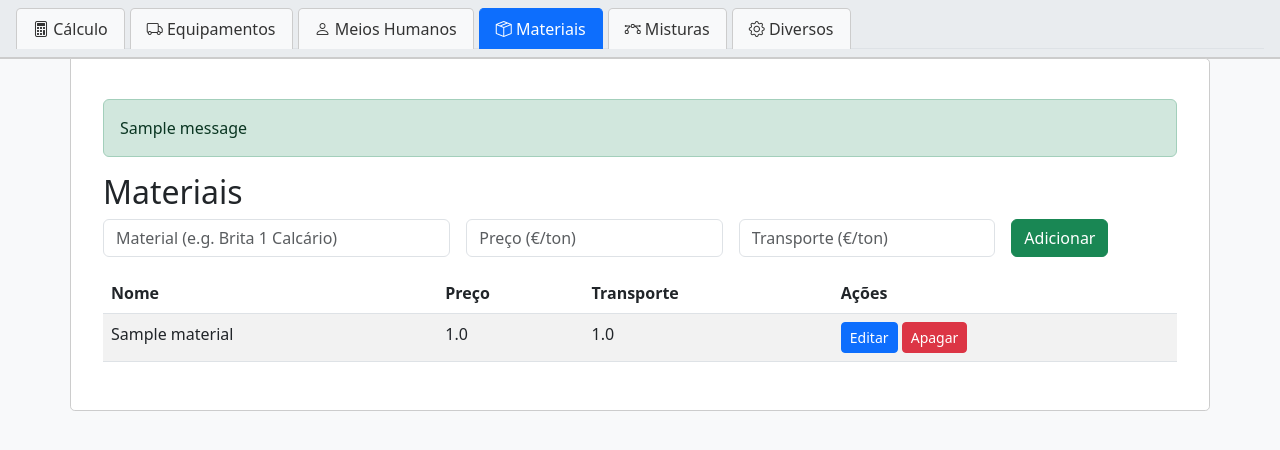
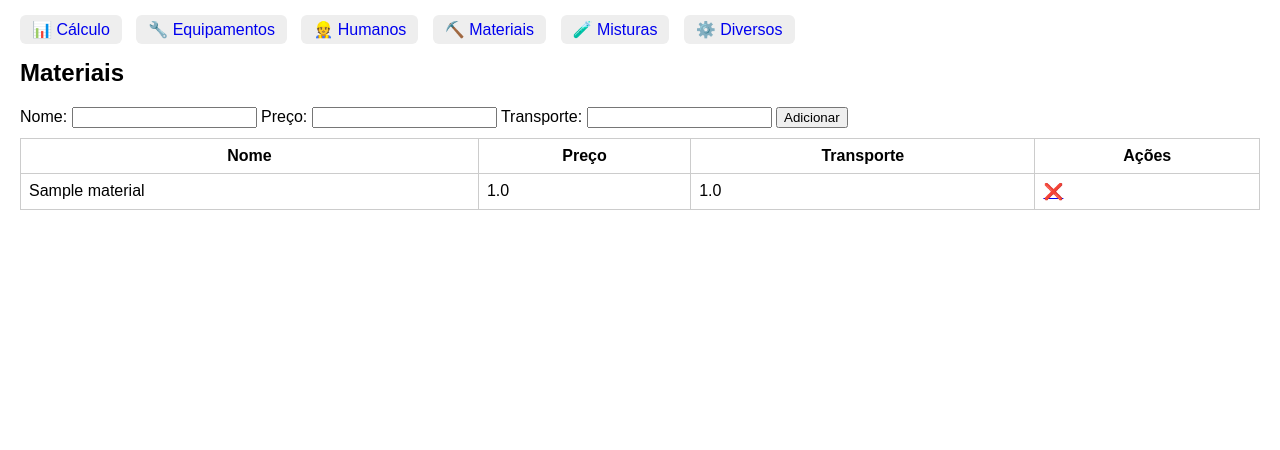
Before and after one commit to louiscarvalheiro-code/meu-sistema, a Flask app: page /materiais in a window 1280 px wide. Shown: the top 450 px of the page. Run offline with Flask 3, Linux system fonts and the light colour scheme; tables that the repository leaves empty hold one stand-in row (values such as "Sample post"); one stand-in notice (Sample message) is shown.

Commit message:
Add files via upload

```diff
--- a/app.py
+++ b/app.py
@@ -1,298 +1,157 @@
-
-from flask import Flask, render_template, request, redirect, url_for, flash
+from flask import Flask, render_template, request, redirect, url_for
 from flask_sqlalchemy import SQLAlchemy
-from sqlalchemy.sql import func
 
 app = Flask(__name__)
 app.config['SQLALCHEMY_DATABASE_URI'] = 'sqlite:///database.db'
 app.config['SQLALCHEMY_TRACK_MODIFICATIONS'] = False
-app.config['SECRET_KEY'] = 'uma-chave-secreta-123'
 db = SQLAlchemy(app)
 
 class Equipamento(db.Model):
     id = db.Column(db.Integer, primary_key=True)
-    nome = db.Column(db.String(120), nullable=False)
-    custo = db.Column(db.Float, nullable=False)
+    nome = db.Column(db.String(100))
+    custo = db.Column(db.Float)
 
 class Humano(db.Model):
     id = db.Column(db.Integer, primary_key=True)
-    nome = db.Column(db.String(120), nullable=False)
-    custo = db.Column(db.Float, nullable=False)
+    nome = db.Column(db.String(100))
+    custo = db.Column(db.Float)
 
 class Material(db.Model):
     id = db.Column(db.Integer, primary_key=True)
-    nome = db.Column(db.String(120), nullable=False)
-    preco = db.Column(db.Float, nullable=False, default=0.0)
-    transporte = db.Column(db.Float, nullable=False, default=0.0)
+    nome = db.Column(db.String(100))
+    preco = db.Column(db.Float)
+    transporte = db.Column(db.Float)
 
 class Mistura(db.Model):
     id = db.Column(db.Integer, primary_key=True)
-    nome = db.Column(db.String(120), nullable=False)
-    baridade = db.Column(db.Float, nullable=False, default=1.0)
-
-class MisturaComponente(db.Model):
-    id = db.Column(db.Integer, primary_key=True)
-    mistura_id = db.Column(db.Integer, db.ForeignKey('mistura.id'), nullable=False)
-    material_id = db.Column(db.Integer, db.ForeignKey('material.id'), nullable=False)
-    percentagem = db.Column(db.Float, nullable=False, default=0.0)
-    mistura = db.relationship('Mistura', backref=db.backref('componentes', cascade='all, delete-orphan'))
-    material = db.relationship('Material')
+    nome = db.Column(db.String(100))
+    baridade = db.Column(db.Float)
 
 class Diverso(db.Model):
     id = db.Column(db.Integer, primary_key=True)
-    nome = db.Column(db.String(120), nullable=False)
-    valor = db.Column(db.Float, nullable=False)
+    nome = db.Column(db.String(100))
+    valor = db.Column(db.Float)
 
-@app.before_first_request
-def create_tables():
+with app.app_context():
     db.create_all()
-    if Mistura.query.count() == 0:
-        m1 = Mistura(nome='Desgaste', baridade=2.4)
-        m2 = Mistura(nome='Binder', baridade=2.0)
-        m3 = Mistura(nome='Macadame', baridade=1.8)
-        m4 = Mistura(nome='Argamassa', baridade=1.6)
-        m5 = Mistura(nome='Desgaste Subjacente', baridade=2.2)
-        db.session.add_all([m1,m2,m3,m4,m5])
+
+@app.route("/")
+def index():
+    misturas = Mistura.query.all()
+    return render_template("index.html", misturas=misturas)
+
+@app.route("/calcular", methods=["POST"])
+def calcular():
+    mistura_id = int(request.form["mistura"])
+    espessura = float(request.form["espessura"])
+    producao = float(request.form["producao"])
+    distancia = float(request.form["distancia"])
+    dificuldade = int(request.form["dificuldade"])
+    lucro = float(request.form["lucro"])
+
+    custo_central = sum([d.valor for d in Diverso.query.filter(Diverso.nome=="Central").all()])
+    custo_fabrico = sum([d.valor for d in Diverso.query.filter(Diverso.nome=="Fabrico").all()])
+    custo_equip = sum([e.custo for e in Equipamento.query.all()])
+    custo_humanos = sum([h.custo for h in Humano.query.all()])
+    custo_materiais = sum([m.preco for m in Material.query.all()])
+    custo_transporte = sum([m.transporte for m in Material.query.all()])
+
+    mistura = Mistura.query.get(mistura_id)
+    baridade = mistura.baridade if mistura else 1.0
+
+    Nciclos = 5
+    custo = (((custo_central + custo_equip + custo_humanos) / producao) +
+             (custo_fabrico + custo_materiais + (custo_transporte / (30 * Nciclos))))
+    custo_final = custo * baridade * (1 + lucro/100)
+
+    return render_template("index.html", misturas=Mistura.query.all(),
+                           resultado=round(custo_final,2))
+
+@app.route("/equipamentos", methods=["GET","POST"])
+def equipamentos():
+    if request.method == "POST":
+        nome = request.form["nome"]
+        custo = float(request.form["custo"])
+        db.session.add(Equipamento(nome=nome, custo=custo))
         db.session.commit()
+        return redirect(url_for("equipamentos"))
+    return render_template("equipamentos.html", equipamentos=Equipamento.query.all())
 
-@app.route('/', methods=['GET','POST'])
-def calculo():
-    resultado = None
-    misturas = Mistura.query.order_by(Mistura.nome).all()
-    if request.method == 'POST':
-        mistura_id = int(request.form.get('mistura_id') or 0)
-        espessura = float(request.form.get('espessura') or 0)
-        producao = float(request.form.get('producao') or 1)
-        distancia = float(request.form.get('distancia') or 0)
-        dificuldade = int(request.form.get('dificuldade') or 1)
-        lucro = float(request.form.get('lucro') or 0)
+@app.route("/equipamentos/delete/<int:id>")
+def delete_equip(id):
+    e = Equipamento.query.get(id)
+    db.session.delete(e)
+    db.session.commit()
+    return redirect(url_for("equipamentos"))
 
-        custo_central_row = Diverso.query.filter_by(nome='Custo Central').first()
-        custo_fabrico_row = Diverso.query.filter_by(nome='Custo Fabrico').first()
-        custo_central = custo_central_row.valor if custo_central_row else 0.0
-        custo_fabrico = custo_fabrico_row.valor if custo_fabrico_row else 0.0
+@app.route("/humanos", methods=["GET","POST"])
+def humanos():
+    if request.method == "POST":
+        nome = request.form["nome"]
+        custo = float(request.form["custo"])
+        db.session.add(Humano(nome=nome, custo=custo))
+        db.session.commit()
+        return redirect(url_for("humanos"))
+    return render_template("humanos.html", humanos=Humano.query.all())
 
-        soma_equip = db.session.query(func.coalesce(func.sum(Equipamento.custo),0)).scalar()
-        soma_humanos = db.session.query(func.coalesce(func.sum(Humano.custo),0)).scalar()
-        custo_mistura = 0.0
-        custo_transporte = 0.0
-        baridade = 1.0
-        if mistura_id:
-            mistura = Mistura.query.get(mistura_id)
-            if mistura:
-                baridade = mistura.baridade or 1.0
-                for comp in mistura.componentes:
-                    mat = comp.material
-                    pct = (comp.percentagem or 0.0)/100.0
-                    preco_material = (mat.preco or 0.0)
-                    preco_transp = (mat.transporte or 0.0)
-                    custo_mistura += preco_material * pct
-                    custo_transporte += preco_transp * pct
+@app.route("/humanos/delete/<int:id>")
+def delete_humano(id):
+    h = Humano.query.get(id)
+    db.session.delete(h)
+    db.session.commit()
+    return redirect(url_for("humanos"))
 
-        N = 5
-        producao = producao if producao>0 else 1
+@app.route("/materiais", methods=["GET","POST"])
+def materiais():
+    if request.method == "POST":
+        nome = request.form["nome"]
+        preco = float(request.form["preco"])
+        transporte = float(request.form["transporte"])
+        db.session.add(Material(nome=nome, preco=preco, transporte=transporte))
+        db.session.commit()
+        return redirect(url_for("materiais"))
+    return render_template("materiais.html", materiais=Material.query.all())
 
-        fixo_por_ton = (custo_central + soma_equip + soma_humanos) / producao
-        variavel_por_ton = custo_fabrico + custo_mistura + (custo_transporte / (30 * N))
-        custo_base = (fixo_por_ton + variavel_por_ton) * baridade
-        preco_final = custo_base * (1 + lucro/100.0)
+@app.route("/materiais/delete/<int:id>")
+def delete_material(id):
+    m = Material.query.get(id)
+    db.session.delete(m)
+    db.session.commit()
+    return redirect(url_for("materiais"))
 
-        resultado = {
-            'preco_final': round(preco_final,2),
-            'fixo_por_ton': round(fixo_por_ton,3),
-            'variavel_por_ton': round(variavel_por_ton,3),
-            'baridade': baridade,
-            'custo_mistura': round(custo_mistura,3),
-            'custo_transporte': round(custo_transporte,3),
-            'soma_equip': round(soma_equip,3),
-            'soma_humanos': round(soma_humanos,3)
-        }
+@app.route("/misturas", methods=["GET","POST"])
+def misturas():
+    if request.method == "POST":
+        nome = request.form["nome"]
+        baridade = float(request.form["baridade"])
+        db.session.add(Mistura(nome=nome, baridade=baridade))
+        db.session.commit()
+        return redirect(url_for("misturas"))
+    return render_template("misturas.html", misturas=Mistura.query.all())
 
-    return render_template('calculo.html', resultado=resultado, misturas=misturas)
+@app.route("/misturas/delete/<int:id>")
+def delete_mistura(id):
+    m = Mistura.query.get(id)
+    db.session.delete(m)
+    db.session.commit()
+    return redirect(url_for("misturas"))
 
-@app.route('/equipamentos', methods=['GET','POST'])
-def equipamentos():
-    if request.method == 'POST':
-        nome = request.form.get('nome')
-        custo = float(request.form.get('custo') or 0)
-        if nome:
-            db.session.add(Equipamento(nome=nome, custo=custo))
-            db.session.commit()
-            flash('Equipamento adicionado.', 'success')
-        return redirect(url_for('equipamentos'))
-    lista = Equipamento.query.order_by(Equipamento.nome).all()
-    return render_template('equipamentos.html', lista=lista)
+@app.route("/diversos", methods=["GET","POST"])
+def diversos():
+    if request.method == "POST":
+        nome = request.form["nome"]
+        valor = float(request.form["valor"])
+        db.session.add(Diverso(nome=nome, valor=valor))
+        db.session.commit()
+        return redirect(url_for("diversos"))
+    return render_template("diversos.html", diversos=Diverso.query.all())
 
-@app.route('/equipamentos/edit/<int:id>', methods=['GET','POST'])
-def equipamentos_edit(id):
-    item = Equipamento.query.get_or_404(id)
-    if request.method == 'POST':
-        item.nome = request.form.get('nome')
-        item.custo = float(request.form.get('custo') or 0)
-        db.session.commit()
-        flash('Equipamento atualizado.', 'success')
-        return redirect(url_for('equipamentos'))
-    return render_template('equipamentos_edit.html', item=item)
+@app.route("/diversos/delete/<int:id>")
+def delete_diverso(id):
+    d = Diverso.query.get(id)
+    db.session.delete(d)
+    db.session.commit()
+    return redirect(url_for("diversos"))
 
-@app.route('/equipamentos/delete/<int:id>', methods=['POST'])
-def equipamentos_delete(id):
-    item = Equipamento.query.get_or_404(id)
-    db.session.delete(item)
-    db.session.commit()
-    flash('Equipamento removido.', 'warning')
-    return redirect(url_for('equipamentos'))
-
-@app.route('/humanos', methods=['GET','POST'])
-def humanos():
-    if request.method == 'POST':
-        nome = request.form.get('nome')
-        custo = float(request.form.get('custo') or 0)
-        if nome:
-            db.session.add(Humano(nome=nome, custo=custo))
-            db.session.commit()
-            flash('Humano adicionado.', 'success')
-        return redirect(url_for('humanos'))
-    lista = Humano.query.order_by(Humano.nome).all()
-    return render_template('humanos.html', lista=lista)
-
-@app.route('/humanos/edit/<int:id>', methods=['GET','POST'])
-def humanos_edit(id):
-    item = Humano.query.get_or_404(id)
-    if request.method == 'POST':
-        item.nome = request.form.get('nome')
-        item.custo = float(request.form.get('custo') or 0)
-        db.session.commit()
-        flash('Humano atualizado.', 'success')
-        return redirect(url_for('humanos'))
-    return render_template('humanos_edit.html', item=item)
-
-@app.route('/humanos/delete/<int:id>', methods=['POST'])
-def humanos_delete(id):
-    item = Humano.query.get_or_404(id)
-    db.session.delete(item)
-    db.session.commit()
-    flash('Humano removido.', 'warning')
-    return redirect(url_for('humanos'))
-
-@app.route('/materiais', methods=['GET','POST'])
-def materiais():
-    if request.method == 'POST':
-        nome = request.form.get('nome')
-        preco = float(request.form.get('preco') or 0)
-        transporte = float(request.form.get('transporte') or 0)
-        if nome:
-            db.session.add(Material(nome=nome, preco=preco, transporte=transporte))
-            db.session.commit()
-            flash('Material adicionado.', 'success')
-        return redirect(url_for('materiais'))
-    lista = Material.query.order_by(Material.nome).all()
-    return render_template('materiais.html', lista=lista)
-
-@app.route('/materiais/edit/<int:id>', methods=['GET','POST'])
-def materiais_edit(id):
-    item = Material.query.get_or_404(id)
-    if request.method == 'POST':
-        item.nome = request.form.get('nome')
-        item.preco = float(request.form.get('preco') or 0)
-        item.transporte = float(request.form.get('transporte') or 0)
-        db.session.commit()
-        flash('Material atualizado.', 'success')
-        return redirect(url_for('materiais'))
-    return render_template('materiais_edit.html', item=item)
-
-@app.route('/materiais/delete/<int:id>', methods=['POST'])
-def materiais_delete(id):
-    item = Material.query.get_or_404(id)
-    db.session.delete(item)
-    db.session.commit()
-    flash('Material removido.', 'warning')
-    return redirect(url_for('materiais'))
-
-@app.route('/misturas', methods=['GET','POST'])
-def misturas():
-    if request.method == 'POST':
-        nome = request.form.get('nome')
-        bar = float(request.form.get('baridade') or 1.0)
-        if nome:
-            db.session.add(Mistura(nome=nome, baridade=bar))
-            db.session.commit()
-            flash('Mistura adicionada.', 'success')
-        return redirect(url_for('misturas'))
-    lista = Mistura.query.order_by(Mistura.nome).all()
-    materiais = Material.query.order_by(Material.nome).all()
-    return render_template('misturas.html', lista=lista, materiais=materiais)
-
-@app.route('/misturas/edit/<int:id>', methods=['GET','POST'])
-def misturas_edit(id):
-    item = Mistura.query.get_or_404(id)
-    if request.method == 'POST':
-        item.nome = request.form.get('nome')
-        item.baridade = float(request.form.get('baridade') or 1.0)
-        db.session.commit()
-        flash('Mistura atualizada.', 'success')
-        return redirect(url_for('misturas'))
-    materiais = Material.query.order_by(Material.nome).all()
-    return render_template('misturas_edit.html', item=item, materiais=materiais)
-
-@app.route('/misturas/delete/<int:id>', methods=['POST'])
-def misturas_delete(id):
-    item = Mistura.query.get_or_404(id)
-    db.session.delete(item)
-    db.session.commit()
-    flash('Mistura removida.', 'warning')
-    return redirect(url_for('misturas'))
-
-@app.route('/mistura_component/add', methods=['POST'])
-def mistura_component_add():
-    mistura_id = int(request.form.get('mistura_id') or 0)
-    material_id = int(request.form.get('material_id') or 0)
-    percent = float(request.form.get('percentagem') or 0)
-    if mistura_id and material_id:
-        db.session.add(MisturaComponente(mistura_id=mistura_id, material_id=material_id, percentagem=percent))
-        db.session.commit()
-        flash('Componente adicionado.', 'success')
-    return redirect(url_for('misturas_edit', id=mistura_id))
-
-@app.route('/mistura_component/delete/<int:id>', methods=['POST'])
-def mistura_component_delete(id):
-    comp = MisturaComponente.query.get_or_404(id)
-    mid = comp.mistura_id
-    db.session.delete(comp)
-    db.session.commit()
-    flash('Componente removido.', 'warning')
-    return redirect(url_for('misturas_edit', id=mid))
-
-@app.route('/diversos', methods=['GET','POST'])
-def diversos():
-    if request.method == 'POST':
-        nome = request.form.get('nome')
-        valor = float(request.form.get('valor') or 0)
-        if nome:
-            db.session.add(Diverso(nome=nome, valor=valor))
-            db.session.commit()
-            flash('Diverso adicionado.', 'success')
-        return redirect(url_for('diversos'))
-    lista = Diverso.query.order_by(Diverso.nome).all()
-    return render_template('diversos.html', lista=lista)
-
-@app.route('/diversos/edit/<int:id>', methods=['GET','POST'])
-def diversos_edit(id):
-    item = Diverso.query.get_or_404(id)
-    if request.method == 'POST':
-        item.nome = request.form.get('nome')
-        item.valor = float(request.form.get('valor') or 0)
-        db.session.commit()
-        flash('Diverso atualizado.', 'success')
-        return redirect(url_for('diversos'))
-    return render_template('diversos_edit.html', item=item)
-
-@app.route('/diversos/delete/<int:id>', methods=['POST'])
-def diversos_delete(id):
-    item = Diverso.query.get_or_404(id)
-    db.session.delete(item)
-    db.session.commit()
-    flash('Diverso removido.', 'warning')
-    return redirect(url_for('diversos'))
-
-if __name__ == '__main__':
-    app.run(host='0.0.0.0', port=10000, debug=True)
+if __name__ == "__main__":
+    app.run(debug=True, port=10000)
--- /dev/null
+++ b/static/style.css
@@ -0,0 +1,6 @@
+body { font-family: Arial; margin: 20px; }
+nav { margin-bottom: 20px; }
+nav a { margin-right: 10px; padding: 6px 12px; background: #eee; border-radius: 6px; text-decoration: none; }
+nav a:hover { background: #ddd; }
+table { border-collapse: collapse; width: 100%; margin-top: 10px; }
+table, th, td { border: 1px solid #ccc; padding: 8px; }
--- a/templates/base.html
+++ b/templates/base.html
@@ -1,60 +1,19 @@
-
 <!DOCTYPE html>
-<html lang="pt">
+<html>
 <head>
-  <meta charset="UTF-8">
   <title>Sistema de Cálculo</title>
-  <link href="https://cdn.jsdelivr.net/npm/bootstrap@5.3.0/dist/css/bootstrap.min.css" rel="stylesheet">
-  <link href="https://cdn.jsdelivr.net/npm/bootstrap-icons/font/bootstrap-icons.css" rel="stylesheet">
-  <style>
-    body { background-color: #f8f9fa; }
-    .menu-excel {
-      background: #e9ecef;
-      border-bottom: 2px solid #ccc;
-      padding: 0.5rem 1rem;
-    }
-    .menu-excel .nav-link {
-      color: #333;
-      font-weight: 500;
-      border: 1px solid #ccc;
-      border-bottom: none;
-      margin-right: 5px;
-      border-radius: 0.3rem 0.3rem 0 0;
-      background: #f8f9fa;
-    }
-    .menu-excel .nav-link.active {
-      background: #0d6efd;
-      color: #fff;
-      border-color: #0d6efd #0d6efd #fff;
-    }
-    .conteudo {
-      background: #fff;
-      border: 1px solid #ccc;
-      border-radius: 0 0.3rem 0.3rem 0.3rem;
-      padding: 2rem;
-      margin-top: -1px;
-    }
-  </style>
+  <link rel="stylesheet" href="{{ url_for('static', filename='style.css') }}">
 </head>
 <body>
-  <div class="menu-excel">
-    <ul class="nav nav-tabs">
-      <li class="nav-item"><a class="nav-link {% if request.path == '/' %}active{% endif %}" href="/"><i class="bi bi-calculator"></i> Cálculo</a></li>
-      <li class="nav-item"><a class="nav-link {% if request.path == '/equipamentos' %}active{% endif %}" href="/equipamentos"><i class="bi bi-truck"></i> Equipamentos</a></li>
-      <li class="nav-item"><a class="nav-link {% if request.path == '/humanos' %}active{% endif %}" href="/humanos"><i class="bi bi-person"></i> Meios Humanos</a></li>
-      <li class="nav-item"><a class="nav-link {% if request.path == '/materiais' %}active{% endif %}" href="/materiais"><i class="bi bi-box-seam"></i> Materiais</a></li>
-      <li class="nav-item"><a class="nav-link {% if request.path == '/misturas' %}active{% endif %}" href="/misturas"><i class="bi bi-bezier"></i> Misturas</a></li>
-      <li class="nav-item"><a class="nav-link {% if request.path == '/diversos' %}active{% endif %}" href="/diversos"><i class="bi bi-gear"></i> Diversos</a></li>
-    </ul>
-  </div>
-  <div class="conteudo container">
-    {% with messages = get_flashed_messages(with_categories=true) %}
-      {% if messages %}
-        {% for cat, msg in messages %}
-          <div class="alert alert-{{ cat }} mt-2">{{ msg }}</div>
-        {% endfor %}
-      {% endif %}
-    {% endwith %}
+  <nav>
+    <a href="{{ url_for('index') }}">📊 Cálculo</a>
+    <a href="{{ url_for('equipamentos') }}">🔧 Equipamentos</a>
+    <a href="{{ url_for('humanos') }}">👷 Humanos</a>
+    <a href="{{ url_for('materiais') }}">⛏️ Materiais</a>
+    <a href="{{ url_for('misturas') }}">🧪 Misturas</a>
+    <a href="{{ url_for('diversos') }}">⚙️ Diversos</a>
+  </nav>
+  <div class="content">
     {% block content %}{% endblock %}
   </div>
 </body>
--- a/templates/materiais.html
+++ b/templates/materiais.html
@@ -1,29 +1,19 @@
-
 {% extends "base.html" %}
 {% block content %}
 <h2>Materiais</h2>
-<form method="POST" class="row g-3 mb-3">
-  <div class="col-md-4"><input class="form-control" name="nome" placeholder="Material (e.g. Brita 1 Calcário)" required></div>
-  <div class="col-md-3"><input class="form-control" name="preco" placeholder="Preço (€/ton)" required></div>
-  <div class="col-md-3"><input class="form-control" name="transporte" placeholder="Transporte (€/ton)" required></div>
-  <div class="col-md-2"><button class="btn btn-success" type="submit">Adicionar</button></div>
+<form method="POST">
+  Nome: <input name="nome">
+  Preço: <input type="number" step="0.01" name="preco">
+  Transporte: <input type="number" step="0.01" name="transporte">
+  <button type="submit">Adicionar</button>
 </form>
-<table class="table table-striped">
-  <thead><tr><th>Nome</th><th>Preço</th><th>Transporte</th><th>Ações</th></tr></thead>
-  <tbody>
-  {% for it in lista %}
+<table>
+  <tr><th>Nome</th><th>Preço</th><th>Transporte</th><th>Ações</th></tr>
+  {% for m in materiais %}
     <tr>
-      <td>{{ it.nome }}</td>
-      <td>{{ it.preco }}</td>
-      <td>{{ it.transporte }}</td>
-      <td>
-        <a class="btn btn-sm btn-primary" href="{{ url_for('materiais_edit', id=it.id) }}">Editar</a>
-        <form method="POST" action="{{ url_for('materiais_delete', id=it.id) }}" style="display:inline">
-          <button class="btn btn-sm btn-danger" type="submit">Apagar</button>
-        </form>
-      </td>
+      <td>{{m.nome}}</td><td>{{m.preco}}</td><td>{{m.transporte}}</td>
+      <td><a href="/materiais/delete/{{m.id}}">❌</a></td>
     </tr>
   {% endfor %}
-  </tbody>
 </table>
 {% endblock %}
```
Also changed, not shown: render.yaml (added, +7 -0 lines), templates/diversos.html (+9 -19 lines), templates/equipamentos.html (+9 -18 lines), templates/humanos.html (+10 -19 lines), templates/index.html (added, +21 -0 lines), templates/misturas.html (+9 -19 lines).
